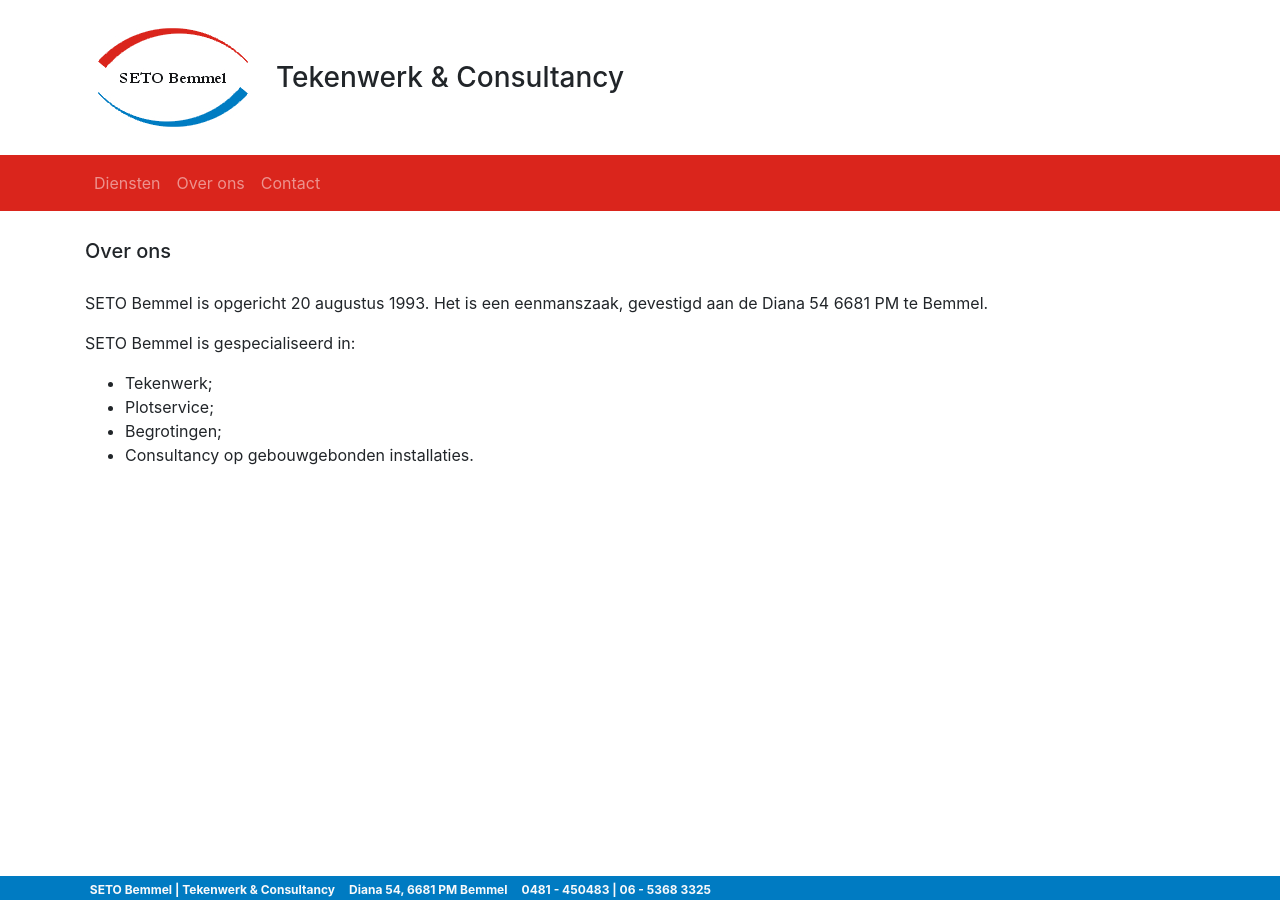
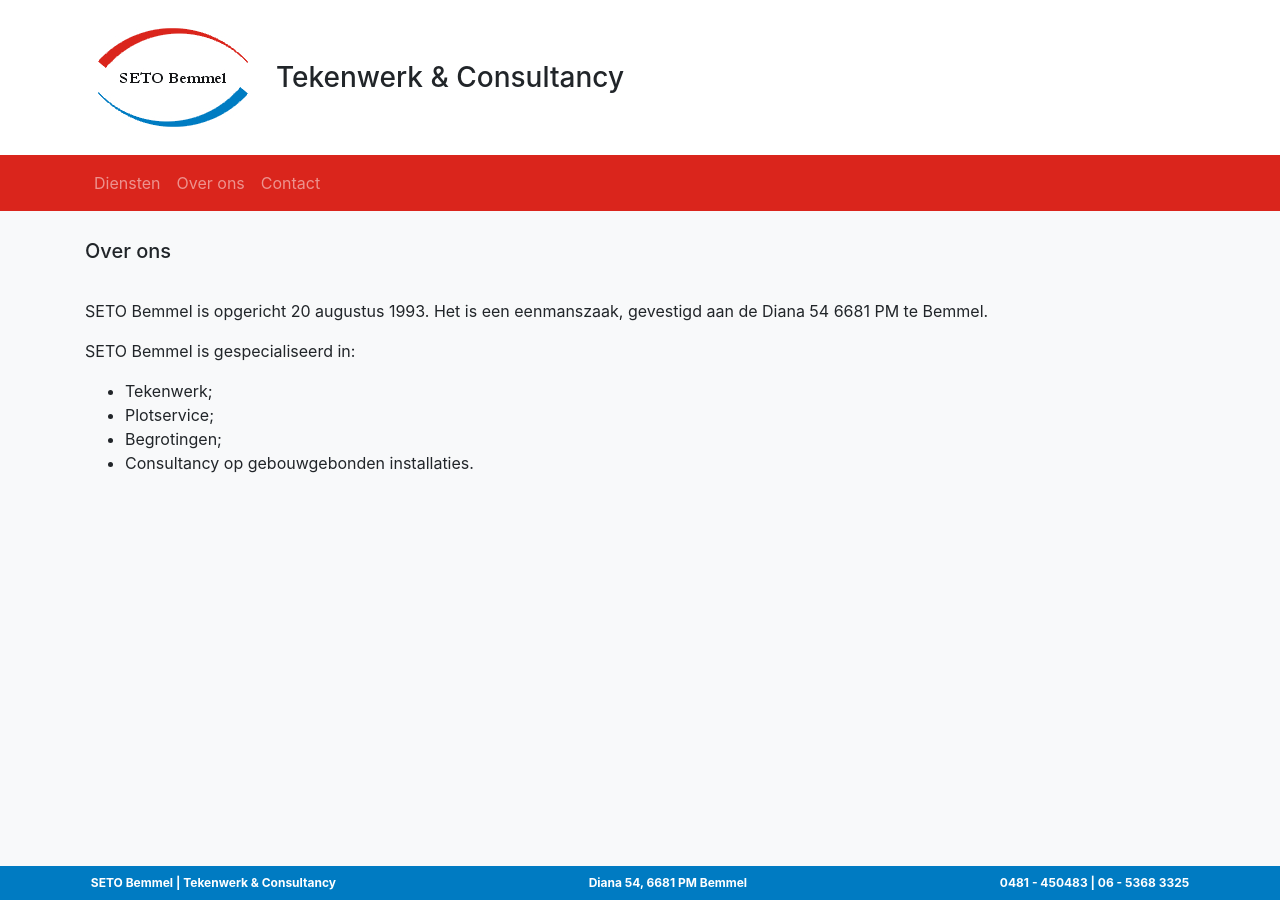
Before and after one commit to schaijkw/seto, a Jekyll site: the page built from over-ons.html, in a window 1280 px wide. Built offline with Jekyll 4.4.1, drawn with Linux system fonts in a browser that asks for light colours.

Commit message:
some style updates

```diff
--- a/_layouts/default.html
+++ b/_layouts/default.html
@@ -10,19 +10,16 @@
     <title>SETO Bemmel, Tekenwerk en Consultancy</title>
   </head>
   <body>
-	<header class="sticky-top">
-	<!-- <div class="bg-danger block" style="height: 12px;">  </div> -->
+	<header class="sticky-top bg-white" >
 			<div class="container bg-white">
 				<div class="row">
 					<h3 class="h5 d-sm-none">SETO Bemmel <small>Tekenwerk & Consultancy</small></h3>
-
 					<img class="d-none d-sm-block" src="images/logoseto.jpg" alt="SETO Bemmel" />
 					<h3  class="d-none d-sm-block h3" style="margin: auto 0;">Tekenwerk & Consultancy</h3>
 				</div>
 			</div>
 		<div class="bg-danger">
-		<nav class="container navbar sticky-top navbar-dark navbar-expand-sm bg-danger">
-				<!-- <a class="navbar-brand" href="#">SETO Bemmel</a> -->
+			<nav class="container navbar navbar-dark navbar-expand-sm bg-danger">
 				<button class="navbar-toggler" type="button" data-toggle="collapse" data-target="#setoMenu" aria-controls="setoMenu" aria-expanded="false" aria-label="Toggle navigation">
 					<span class="navbar-toggler-icon"></span>
 				</button>
@@ -42,22 +39,21 @@
 			</nav>
 		</div>
 	</header>
-	  <main>
+
+	<main class="bg-light">
 		<div class="container">
 			<h1 class="h5">{{ page.title }}</h1>
 			{{ content }}
 		</div>
 	</main>
 
-	<div class="footer-margin">
-		<footer class="footer fixed-bottom bg-primary text-light">
-			<div class="container">
+		<footer class="footer fixed-bottom bg-primary text-white">
+			<div class="container navbar">
 				<span class="badge">SETO Bemmel | Tekenwerk & Consultancy</span>
 				<span class="badge">Diana 54, 6681 PM  Bemmel</span>
-				<span class="badge"><a href="tel:0031481450483" class="text-light">0481 - 450483</a>  |  <a href="tel:0031653683325" class="text-light">06 - 5368 3325</a></span>
+				<span class="badge"><a href="tel:+31481450483" class="text-white">0481 - 450483</a>  |  <a href="tel:+31653683325" class="text-white">06 - 5368 3325</a></span>
 			</div>
 		</footer>
-	</div>
 
 	<!-- Optional JavaScript -->
     <!-- jQuery first, then Popper.js, then Bootstrap JS -->
```
Also changed, not shown: scss/custom.css. Lines whose indentation alone changed are shown as unchanged.
